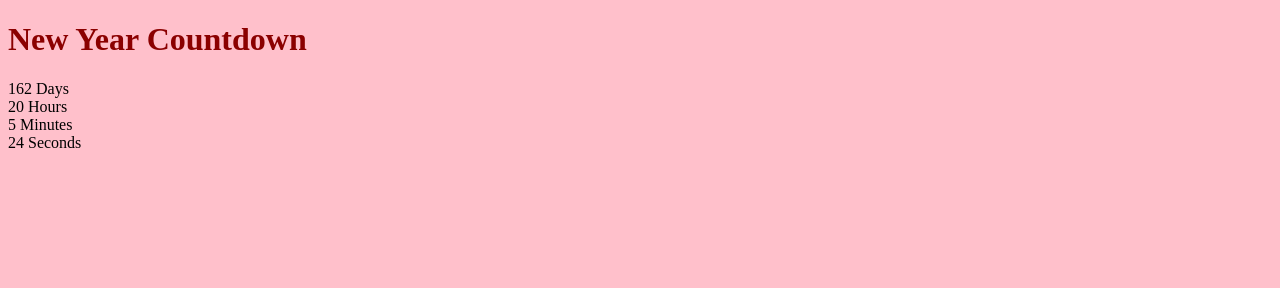
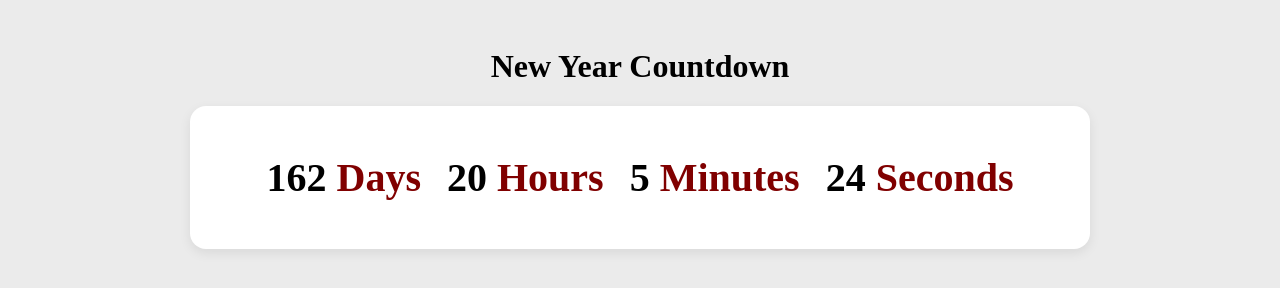
Before and after one commit to hellokristinafaye/newYearCountdown, a plain HTML site: page index.html in a window 1280 px wide. Drawn offline with Linux system fonts and the light colour scheme.

Commit message:
finished styling per tutorial

```diff
--- a/index.html
+++ b/index.html
@@ -9,11 +9,15 @@
 <body>
     <h1 class="">New Year Countdown</h1>
 
-    <div id="days"></div>
-    <div id="hours"></div>
-    <div id="minutes"></div>
-    <div id="seconds"></div>
+    <div id="countdown">
 
-    <script class="" src="script.js"></script>
+        <div id="days"></div>
+        <div id="hours"></div>
+        <div id="minutes"></div>
+        <div id="seconds"></div>
+
+    </div>
+
+        <script class="" src="script.js"></script>
 </body>
 </html>
--- a/style.css
+++ b/style.css
@@ -1,7 +1,24 @@
-* {
-    background-color: pink;
+body {
+    background-color: #ebebeb;
+    max-width: 900px;
+    margin: 3rem auto;
+    text-align: center;
 }
 
-h1 {
-    color: darkred;
+#countdown {
+    font-size: 2.5rem;
+    font-weight: bold;
+    background-color: #fff;
+    border-radius: 1rem;
+    box-shadow: rgba(0, 0, 0, 0.08) 0px 4px 12px;
+    padding: 3rem;
 }
+
+#countdown div {
+    display: inline-block;
+    margin: 0 .5rem;
+}
+
+#countdown div span {
+    color: maroon;
+}
```
